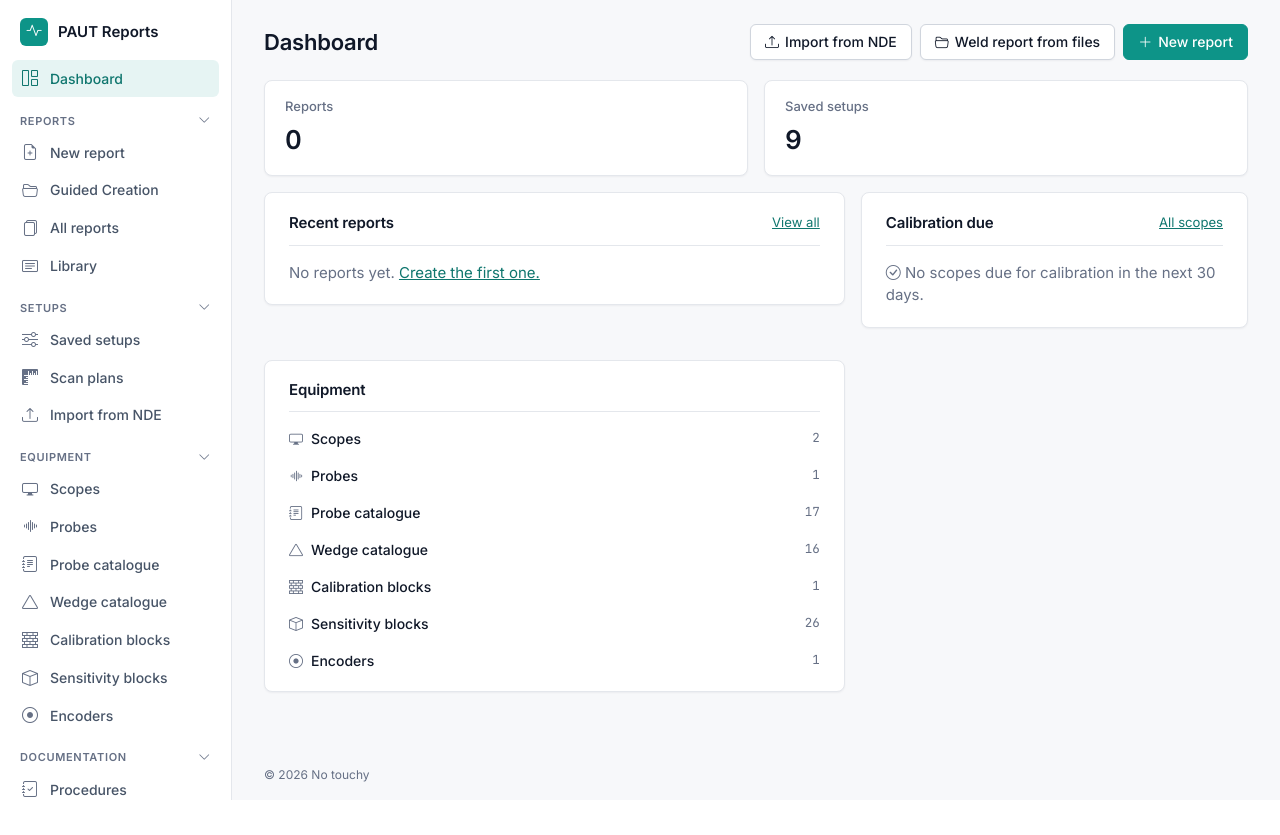
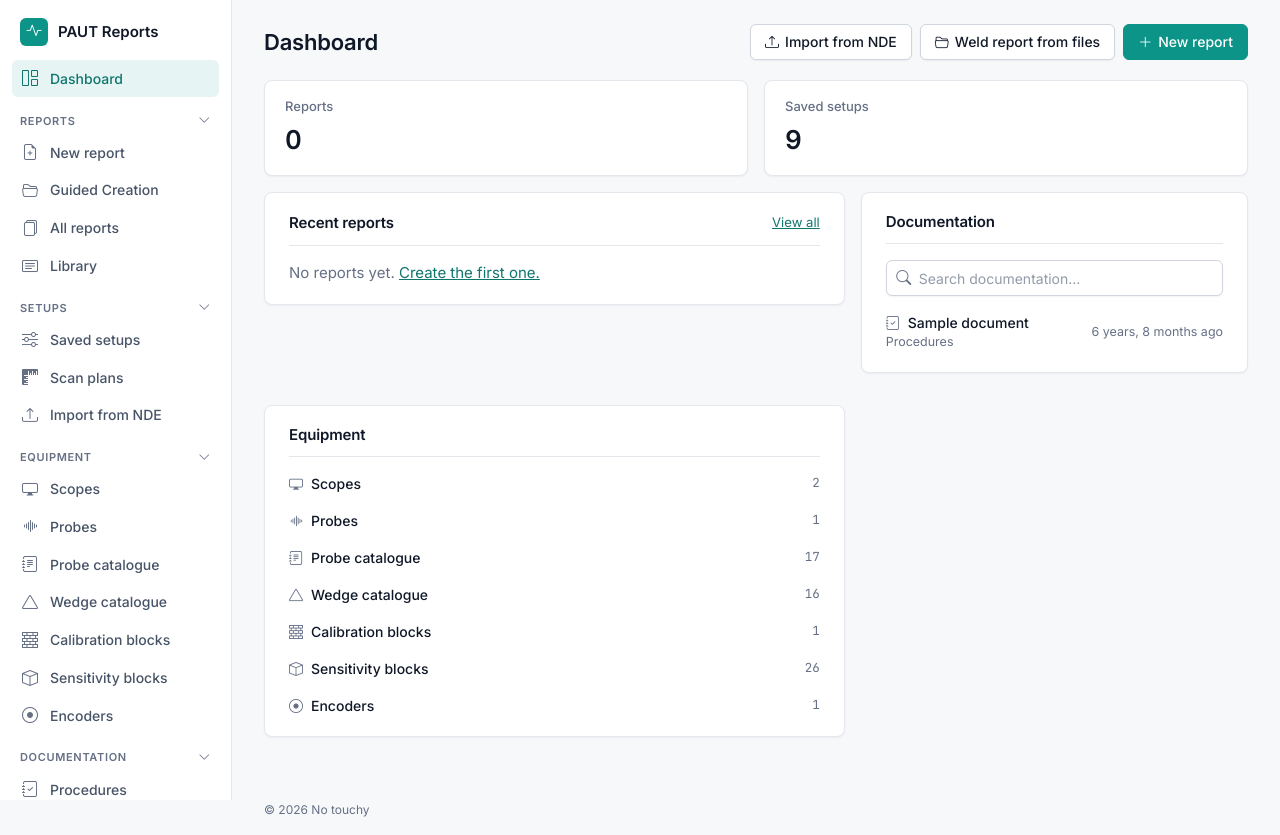
Before and after one commit to LucasJen/PAUT-Workflow-Automation, a Django app: page / in a window 1280 px wide. Before the commit the page ends 800 px from the top, so only its background shows below. Run offline with Django 5.2, Linux system fonts and the light colour scheme; data comes from the database, SQL or seed files in the repository; tables that the repository leaves empty hold one stand-in row (values such as "Sample post"); data that the repository does not hold is empty; some libraries are stand-ins or nearby versions.

Commit message:
Dashboard: a searchable Documentation card replaces Calibration due
Lists procedures, code and training material by last use (opening a PDF
through the new open-document view records it; never-opened documents count
from their upload). Ten by default; the search box returns every match on
title, file name, notes or library as you type.

Co-Authored-By: Claude Opus 5.5 <noreply@anthropic.com>

```diff
--- a/documents/models.py
+++ b/documents/models.py
@@ -1,6 +1,23 @@
 import os
 
 from django.db import models
+from django.db.models.functions import Coalesce
+
+
+class DocumentQuerySet(models.QuerySet):
+    def recently_used(self):
+        """Most recently opened first; a document never opened counts from its upload."""
+        return self.order_by(Coalesce('last_opened_at', 'uploaded_at').desc(), '-pk')
+
+    def search(self, query):
+        """Documents whose title, file name, notes or library name contain every word of `query`."""
+        labels = dict(Document.CATEGORY_CHOICES)
+        result = self
+        for word in query.split():
+            in_label = [key for key, label in labels.items() if word.lower() in label.lower()]
+            result = result.filter(models.Q(title__icontains=word) | models.Q(file__icontains=word)
+                                   | models.Q(notes__icontains=word) | models.Q(category__in=in_label))
+        return result
 
 
 class Document(models.Model):
@@ -19,12 +36,25 @@ class Document(models.Model):
     file = models.FileField(upload_to='documents/%Y/', max_length=255)
     notes = models.TextField(blank=True)
     uploaded_at = models.DateTimeField(auto_now_add=True)
+    last_opened_at = models.DateTimeField(null=True, blank=True, editable=False)
+
+    objects = DocumentQuerySet.as_manager()
 
     class Meta:
         ordering = ['title']
 
     def __str__(self):
         return self.title
+
+    ICONS = {PROCEDURE: 'journal-check', CODE: 'book', TRAINING: 'mortarboard'}
+
+    @property
+    def icon(self):
+        return self.ICONS[self.category]
+
+    @property
+    def last_used_at(self):
+        return self.last_opened_at or self.uploaded_at
 
     @property
     def filename(self):
--- /dev/null
+++ b/documents/templates/documents/_dashboard_items.html
@@ -0,0 +1,22 @@
+{# The dashboard's Documentation card list (also returned by document-search as the user types) #}
+{% if documents %}
+<ul class="item-list">
+    {% for document in documents %}
+    <li>
+        <a href="{% url 'open-document' document.pk %}" target="_blank" rel="noopener" title="Open {{ document.filename }} in a new tab">
+            <span class="item-main">
+                <span class="item-title"><i class="bi bi-{{ document.icon }} me-2 text-body-secondary"></i>{{ document.title }}</span>
+                <span class="item-meta">{{ document.get_category_display }}</span>
+            </span>
+            <span class="item-aside">{{ document.last_used_at|timesince }} ago</span>
+        </a>
+    </li>
+    {% endfor %}
+</ul>
+{% elif query %}
+<p class="text-body-secondary mb-0">No documents match “{{ query }}”.</p>
+{% else %}
+<p class="text-body-secondary mb-0">No documents yet. Upload PDFs to
+    <a href="{% url 'procedure-list' %}">Procedures</a>, <a href="{% url 'code-material-list' %}">Code Material</a>
+    or <a href="{% url 'training-material-list' %}">Training Material</a>.</p>
+{% endif %}
--- a/documents/templates/documents/document_list.html
+++ b/documents/templates/documents/document_list.html
@@ -36,7 +36,7 @@
     <td>{{ document.notes|truncatechars:80 }}</td>
     <td data-sort-value="{{ document.uploaded_at|date:'c' }}">{{ document.uploaded_at|date:'Y-m-d' }}</td>
     <td class="text-end">
-        <a href="{{ document.file.url }}" target="_blank" rel="noopener" class="btn btn-secondary btn-sm" title="Open the PDF in a new tab">
+        <a href="{% url 'open-document' document.pk %}" target="_blank" rel="noopener" class="btn btn-secondary btn-sm" title="Open the PDF in a new tab">
             <i class="bi bi-file-earmark-pdf"></i> Open
         </a>
     </td>
--- a/documents/templates/documents/edit_document.html
+++ b/documents/templates/documents/edit_document.html
@@ -5,7 +5,7 @@
 {% block back_label %}{{ library.title }}{% endblock %}
 {% block page_title %}{{ document.title }}{% endblock %}
 {% block page_subtitle %}
-<a href="{{ document.file.url }}" target="_blank" rel="noopener" class="mono">
+<a href="{% url 'open-document' document.pk %}" target="_blank" rel="noopener" class="mono">
     <i class="bi bi-file-earmark-pdf"></i> {{ document.filename }}
 </a>
 {% endblock %}
--- a/documents/urls.py
+++ b/documents/urls.py
@@ -4,6 +4,9 @@ from . import views
 from .models import Document
 
 urlpatterns = [
+    path('<int:pk>/open/', views.open_document, name='open-document'),
+    path('search/', views.document_search, name='document-search'),
+
     path('procedures/', views.document_list, {'category': Document.PROCEDURE}, name='procedure-list'),
     path('procedure/<int:pk>/edit/', views.edit_document, {'category': Document.PROCEDURE},
          name='edit-procedure'),
--- a/documents/views.py
+++ b/documents/views.py
@@ -1,7 +1,9 @@
 import os
 
 from django.contrib import messages
+from django.http import FileResponse
 from django.shortcuts import render, redirect, get_object_or_404
+from django.utils import timezone
 
 from .forms import DocumentForm, is_pdf
 from .models import Document
@@ -9,11 +11,11 @@ from .models import Document
 # Per library: its list and edit URL names, page title, the noun for one document and the empty-state icon
 LIBRARIES = {
     Document.PROCEDURE: {'list': 'procedure-list', 'edit': 'edit-procedure',
-                         'title': 'Procedures', 'noun': 'procedure', 'icon': 'journal-check'},
+                         'title': 'Procedures', 'noun': 'procedure', 'icon': Document.ICONS[Document.PROCEDURE]},
     Document.CODE: {'list': 'code-material-list', 'edit': 'edit-code-material',
-                    'title': 'Code Material', 'noun': 'document', 'icon': 'book'},
+                    'title': 'Code Material', 'noun': 'document', 'icon': Document.ICONS[Document.CODE]},
     Document.TRAINING: {'list': 'training-material-list', 'edit': 'edit-training-material',
-                        'title': 'Training Material', 'noun': 'document', 'icon': 'mortarboard'},
+                        'title': 'Training Material', 'noun': 'document', 'icon': Document.ICONS[Document.TRAINING]},
 }
 
 
@@ -71,3 +73,28 @@ def edit_document(request, category, pk):
         form = DocumentForm(instance=document)
     return render(request, 'documents/edit_document.html',
                   {'form': form, 'document': document, 'library': library})
+
+
+def open_document(request, pk):
+    """Shows the PDF in the browser and records it as just used (the dashboard lists by last use)."""
+    document = get_object_or_404(Document, pk=pk)
+    Document.objects.filter(pk=pk).update(last_opened_at=timezone.now())
+    return FileResponse(document.file.open('rb'), filename=document.filename, content_type='application/pdf')
+
+
+DASHBOARD_COUNT = 10
+
+
+def dashboard_documents(query=''):
+    """The dashboard's Documentation card: every match for `query`, or the 10 most recently used."""
+    documents = Document.objects.recently_used()
+    if query.strip():
+        return documents.search(query)
+    return documents[:DASHBOARD_COUNT]
+
+
+def document_search(request):
+    """The Documentation card's list for the search box (an HTML fragment)."""
+    query = request.GET.get('q', '')
+    return render(request, 'documents/_dashboard_items.html',
+                  {'documents': dashboard_documents(query), 'query': query})
--- /dev/null
+++ b/reports/static/reports/js/doc_search.js
@@ -0,0 +1,29 @@
+// Dashboard Documentation card: the search box refreshes the list from document-search as you type
+// (all matches; an empty box shows the 10 most recently used). Without JS the form submits instead.
+
+(function () {
+    const form = document.getElementById('doc-search');
+    const results = document.getElementById('doc-results');
+    if (!form || !results) return;
+    const input = form.querySelector('input[name="q"]');
+    let timer = null, latest = 0;
+
+    async function refresh() {
+        const ticket = ++latest;
+        const url = `${form.dataset.searchUrl}?q=${encodeURIComponent(input.value)}`;
+        try {
+            const html = await (await fetch(url)).text();
+            if (ticket === latest) results.innerHTML = html;   // ignore answers to older keystrokes
+        } catch (e) { /* keep the current list */ }
+    }
+
+    form.addEventListener('submit', e => { e.preventDefault(); refresh(); });
+    input.addEventListener('input', () => {
+        clearTimeout(timer);
+        timer = setTimeout(refresh, 200);
+    });
+    // An opened document moves to the top; refresh once the new tab has been opened
+    results.addEventListener('click', e => {
+        if (e.target.closest('a[target="_blank"]')) setTimeout(refresh, 500);
+    });
+})();
--- a/reports/templates/reports/home.html
+++ b/reports/templates/reports/home.html
@@ -1,5 +1,5 @@
 {% extends "reports/base.html" %}
-{% load ui %}
+{% load static ui %}
 
 {% block title %}Dashboard · PAUT Report Automation{% endblock %}
 
@@ -55,26 +55,17 @@
 
     <section class="panel">
         <div class="panel-header">
-            <h2 class="panel-title">Calibration due</h2>
-            <a href="{% url 'scope-list' %}" class="small">All scopes</a>
+            <h2 class="panel-title">Documentation</h2>
         </div>
-        {% if cal_due %}
-        <ul class="item-list">
-            {% for scope in cal_due %}
-            <li>
-                <a href="{% url 'edit-scope' scope.pk %}">
-                    <span class="item-main">
-                        <span class="item-title">{{ scope.model|default:"Scope" }}</span>
-                        <span class="item-meta mono">{{ scope.serial_number }}</span>
-                    </span>
-                    <span class="badge-due due-{{ scope.calibration_due_date|cal_status }}">{{ scope.calibration_due_date|cal_label }}</span>
-                </a>
-            </li>
-            {% endfor %}
-        </ul>
-        {% else %}
-        <p class="text-body-secondary mb-0"><i class="bi bi-check-circle"></i> No scopes due for calibration in the next 30 days.</p>
-        {% endif %}
+        <form method="get" action="{% url 'home' %}" id="doc-search" class="search-input w-100 mb-3"
+              data-search-url="{% url 'document-search' %}" role="search">
+            <i class="bi bi-search"></i>
+            <input type="search" name="q" value="{{ query }}" class="form-control"
+                   placeholder="Search documentation…" aria-label="Search documentation">
+        </form>
+        <div id="doc-results">
+            {% include 'documents/_dashboard_items.html' %}
+        </div>
     </section>
 
     <section class="panel">
@@ -96,3 +87,7 @@
     </section>
 </div>
 {% endblock %}
+
+{% block scripts %}
+<script src="{% static_v 'reports/js/doc_search.js' %}"></script>
+{% endblock %}
--- a/reports/views/home.py
+++ b/reports/views/home.py
@@ -1,22 +1,18 @@
-from datetime import date, timedelta
-
 from django.db.models import F
 from django.shortcuts import render
 
+from documents.views import dashboard_documents
 from equipment.models import CalibrationBlock, Encoder, Probe, ProbeModel, Scope, SensitivityBlock, WedgeModel
 from ..models import Report, Setup
-from ..templatetags.ui import CAL_DUE_SOON_DAYS
 
 
 def home(request):
     """
-    Dashboard: quick actions, recently edited reports, scopes due for calibration and the
-    equipment libraries
+    Dashboard: quick actions, recently edited reports, the documentation libraries (most recently
+    used first, searchable with ?q=) and the equipment libraries
     """
     recent_reports = Report.objects.order_by(F('updated_at').desc(nulls_last=True), '-pk')[:8]
-    cal_due = Scope.objects.filter(
-        calibration_due_date__lte=date.today() + timedelta(days=CAL_DUE_SOON_DAYS),
-    ).order_by('calibration_due_date')
+    doc_query = request.GET.get('q', '')
 
     # The equipment libraries, in the sidebar's order: (label, icon, url name, count)
     libraries = [
@@ -30,7 +26,8 @@ def home(request):
     ]
     return render(request, 'reports/home.html', {
         'recent_reports': recent_reports,
-        'cal_due': cal_due,
+        'documents': dashboard_documents(doc_query),
+        'query': doc_query,
         'libraries': libraries,
         'stats': {
             'reports': Report.objects.count(),
```
Also changed, not shown: documents/tests/test_documents.py (+61 -0 lines), reports/tests/test_dashboard.py (+1 -13 lines), documents/migrations/0002_last_opened_at.py (added).
